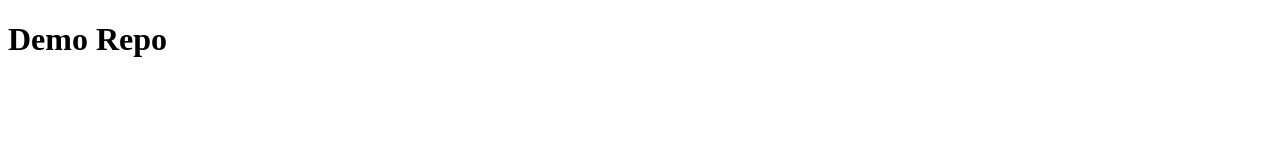
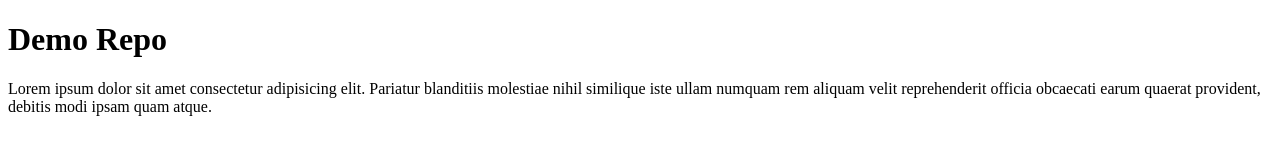
Before and after one commit to JeffryPatrick/demo, a plain HTML site: page index.html in a window 1280 px wide. Drawn offline with Linux system fonts and the light colour scheme.

Commit message:
added p tag

```diff
--- a/index.html
+++ b/index.html
@@ -8,5 +8,6 @@
 </head>
 <body>
     <h1>Demo Repo</h1>
+    <p>Lorem ipsum dolor sit amet consectetur adipisicing elit. Pariatur blanditiis molestiae nihil similique iste ullam numquam rem aliquam velit reprehenderit officia obcaecati earum quaerat provident, debitis modi ipsam quam atque.</p>
 </body>
 </html>
```
